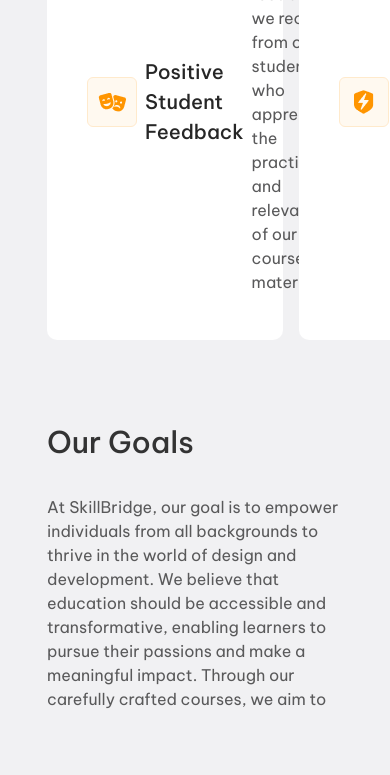
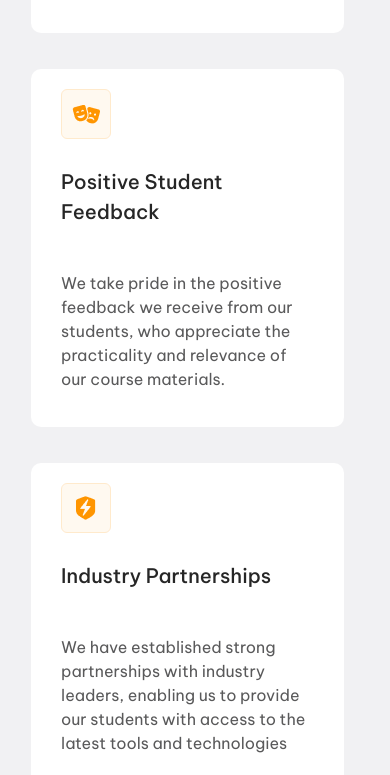
Before and after one commit to DanonymousCoder/SkillBridge, a plain HTML site: page pages/about.html in a window 390 px wide. Shown: the part 1225-2000 px from the top of the page. Drawn offline with nearby package versions, Linux system fonts and the light colour scheme.

Commit message:
Made about and goal section responsive

```diff
--- a/assets/styles/about.css
+++ b/assets/styles/about.css
@@ -278,6 +278,46 @@ body {
         font-size: 28px;
         line-height: 42px;
     }
+    .sb-text p {
+        font-size: 14px;
+        line-height: 21px;
+    }
+    .about .top h3 {
+        font-size: 24px;
+        line-height: 36px;
+    }
+    .about .top p {
+        font-size: 14px;
+        line-height: 21px;
+    }
+    .about .bottom {
+        width: 90%;
+        display: flex;
+        flex-direction: column;
+        align-items: center;
+    }
+    .column{
+        display: flex;
+        flex-direction: column;
+        align-items: center;
+    }
+    .about .bottom .column .row {
+        flex-direction: column;
+        align-items: center;
+        justify-content: center;
+    }
+    .about .bottom .column .row .row1 {
+        width: 90%;
+        flex-direction: column;
+        align-items: flex-start;
+        padding: 20px 30px;
+    }
+    .column .row .row1 .head {
+        font-size: 18px;
+    }
+    .column .row .row1 .sub {
+        font-size: 14px;
+    }
     .footer {
         flex-direction: column;
     }
```
